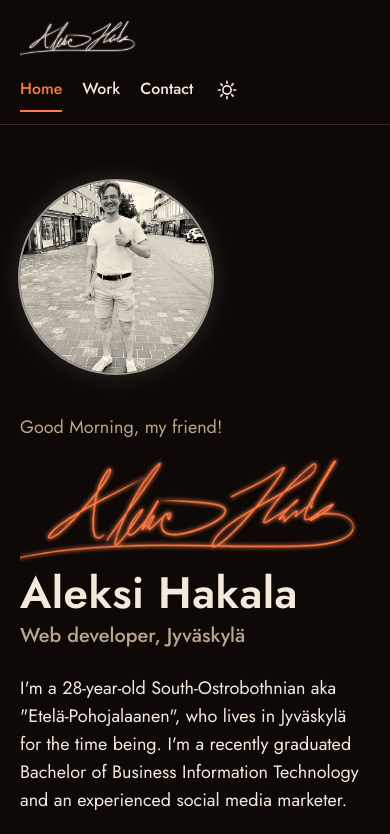
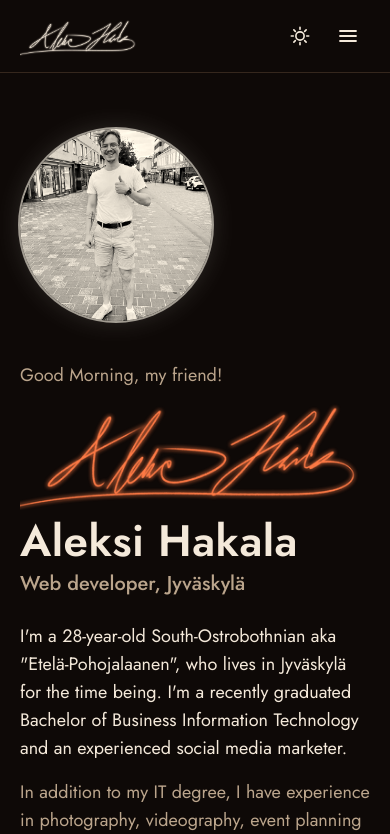
Before and after one commit to Haklu98/portfolio, an Angular app: page / in a window 390 px wide. Shown: the top 834 px of the page. Built offline with nearby package versions, Linux system fonts and the light colour scheme.

Commit message:
feat(nav): hamburger menu on small screens

```diff
--- a/src/app/core/navigation/navigation.component.html
+++ b/src/app/core/navigation/navigation.component.html
@@ -1,14 +1,14 @@
-<header class="border-b border-rule">
-  <div class="page flex flex-wrap items-center justify-between gap-x-6 gap-y-2 py-3">
-    <a routerLink="/" aria-label="Aleksi Hakala, home" class="block py-1">
+<header class="relative border-b border-rule">
+  <div class="page flex items-center justify-between gap-x-6 py-3">
+    <a routerLink="/" aria-label="Aleksi Hakala, home" class="block py-1" (click)="closeMenu()">
       <span class="signature h-10 w-[7.5rem] bg-ink!" aria-hidden="true"></span>
     </a>
 
-    <div class="flex items-center gap-3 sm:gap-6">
-      <nav aria-label="Main" class="flex gap-5 sm:gap-7 font-medium">
-        <a routerLink="/" routerLinkActive ariaCurrentWhenActive="page" [routerLinkActiveOptions]="{ exact: true }" class="nav-link">Home</a>
-        <a routerLink="/code" routerLinkActive ariaCurrentWhenActive="page" class="nav-link">Work</a>
-        <a routerLink="/contact" routerLinkActive ariaCurrentWhenActive="page" class="nav-link">Contact</a>
+    <div class="flex items-center gap-1 md:gap-6">
+      <nav aria-label="Main" class="flex gap-7 font-medium max-md:hidden">
+        @for (link of links; track link.path) {
+          <a [routerLink]="link.path" routerLinkActive ariaCurrentWhenActive="page" [routerLinkActiveOptions]="{ exact: link.exact }" class="nav-link">{{ link.label }}</a>
+        }
       </nav>
 
       <button
@@ -29,6 +29,47 @@
           </svg>
         }
       </button>
+
+      <button
+        type="button"
+        (click)="toggleMenu()"
+        [attr.aria-expanded]="menuOpen()"
+        aria-controls="mobile-menu"
+        [attr.aria-label]="menuOpen() ? 'Close menu' : 'Open menu'"
+        class="grid size-11 place-items-center rounded-lg text-ink transition-colors hover:bg-surface hover:text-brand md:hidden"
+      >
+        @if (menuOpen()) {
+          <svg aria-hidden="true" width="24" height="24" viewBox="0 0 24 24" fill="none" stroke="currentColor" stroke-width="1.8" stroke-linecap="round">
+            <path d="M6 6l12 12M18 6L6 18"></path>
+          </svg>
+        } @else {
+          <svg aria-hidden="true" width="24" height="24" viewBox="0 0 24 24" fill="none" stroke="currentColor" stroke-width="1.8" stroke-linecap="round">
+            <path d="M4 7h16M4 12h16M4 17h16"></path>
+          </svg>
+        }
+      </button>
     </div>
   </div>
+
+  <nav
+    id="mobile-menu"
+    aria-label="Main"
+    [hidden]="!menuOpen()"
+    class="absolute inset-x-0 top-full z-20 border-b border-rule bg-bg shadow-[0_12px_24px_rgba(0,0,0,0.25)] md:hidden"
+  >
+    <ul class="page flex flex-col py-2 text-center">
+      @for (link of links; track link.path) {
+        <li>
+          <a
+            [routerLink]="link.path"
+            routerLinkActive
+            ariaCurrentWhenActive="page"
+            [routerLinkActiveOptions]="{ exact: link.exact }"
+            (click)="closeMenu()"
+            class="mobile-link"
+          >{{ link.label }}</a>
+        </li>
+      }
+    </ul>
+  </nav>
 </header>
--- a/src/app/core/navigation/navigation.component.ts
+++ b/src/app/core/navigation/navigation.component.ts
@@ -1,6 +1,15 @@
-import { Component, ChangeDetectionStrategy, inject } from '@angular/core';
-import { RouterLink, RouterLinkActive } from '@angular/router';
+import { Component, ChangeDetectionStrategy, HostListener, inject, signal } from '@angular/core';
+import { takeUntilDestroyed } from '@angular/core/rxjs-interop';
+import { NavigationEnd, Router, RouterLink, RouterLinkActive } from '@angular/router';
+import { filter } from 'rxjs';
 import { ThemeService } from '../theme/theme.service';
+
+interface NavLink {
+  path: string;
+  label: string;
+  /** Only mark as active on an exact URL match (needed for the root path). */
+  exact: boolean;
+}
 
 @Component({
   selector: 'app-navigation',
@@ -17,8 +26,48 @@ import { ThemeService } from '../theme/theme.service';
     }
     .nav-link:hover { color: var(--brand); }
     .nav-link[aria-current='page'] { color: var(--brand); border-bottom-color: var(--brand); }
+
+    .mobile-link {
+      display: block;
+      padding: 0.875rem 0;
+      font-size: 1.25rem;
+      font-weight: 500;
+      color: var(--ink);
+      text-decoration: none;
+    }
+    .mobile-link:hover { color: var(--brand); }
+    .mobile-link[aria-current='page'] { color: var(--brand); }
   `,
 })
 export class NavigationComponent {
   readonly theme = inject(ThemeService);
+
+  readonly links: NavLink[] = [
+    { path: '/', label: 'Home', exact: true },
+    { path: '/code', label: 'Work', exact: false },
+    { path: '/contact', label: 'Contact', exact: false },
+  ];
+
+  /** Whether the mobile menu is open (the menu button only shows below the md breakpoint). */
+  readonly menuOpen = signal(false);
+
+  constructor() {
+    // Close the menu whenever a navigation finishes, e.g. via the browser's back button.
+    inject(Router).events
+      .pipe(filter(event => event instanceof NavigationEnd), takeUntilDestroyed())
+      .subscribe(() => this.closeMenu());
+  }
+
+  toggleMenu(): void {
+    this.menuOpen.update(open => !open);
+  }
+
+  closeMenu(): void {
+    this.menuOpen.set(false);
+  }
+
+  @HostListener('document:keydown.escape')
+  onEscape(): void {
+    this.closeMenu();
+  }
 }
```
Also changed, not shown: 1 other file (tests, documents, lock files or other folders).
